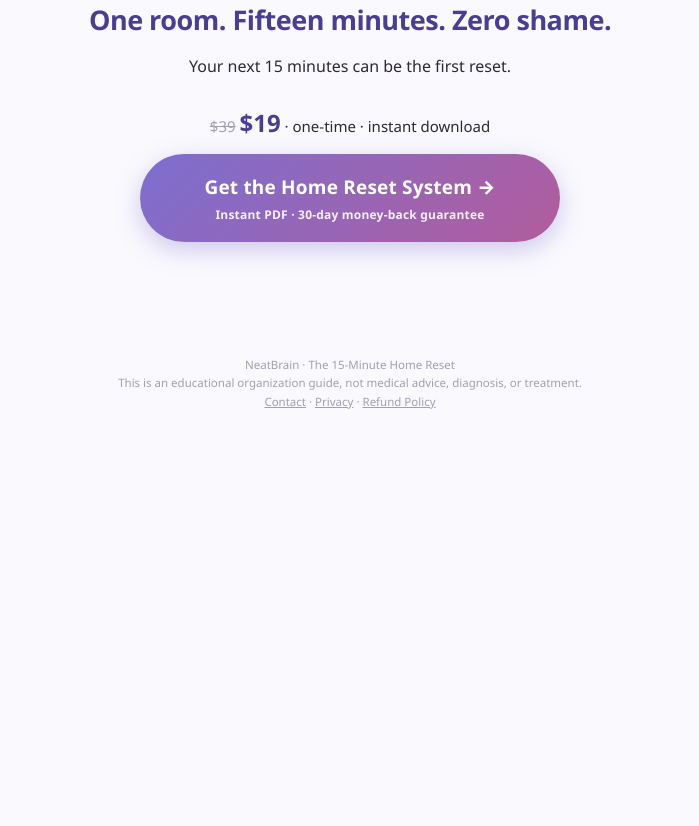
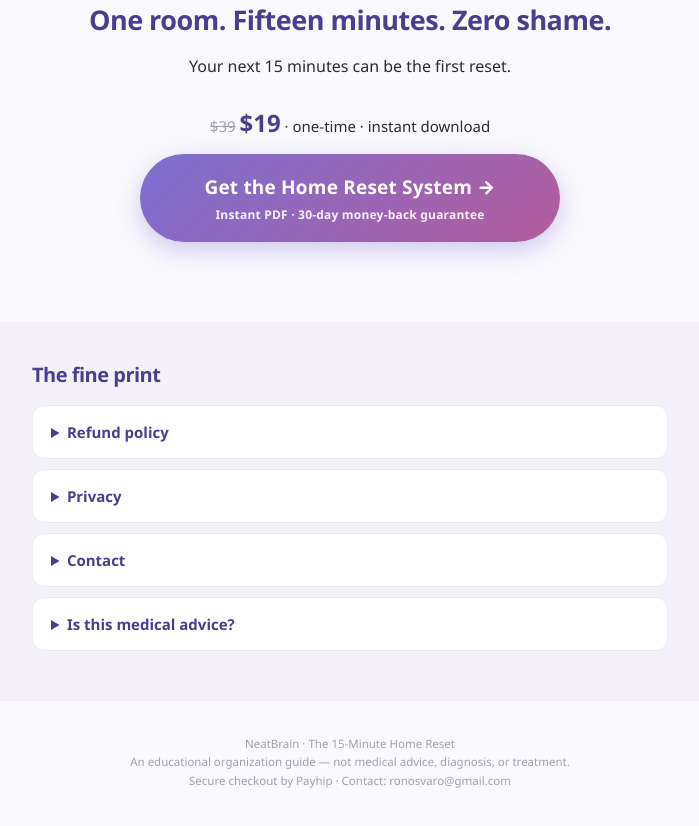
Before and after one commit to ronosvaro-tech/neatbrain-landing, a plain HTML site: page index.html in a window 1280 px wide. Shown: the part 3330-4156 px from the top of the page, without its empty margins (290-989 px from the left). Before the commit the page ends 3831 px from the top, so only its background shows below. Drawn offline with Linux system fonts and the light colour scheme.

Commit message:
add refund/privacy/contact policies, remove stale build comment
Co-Authored-By: Claude Fable 5 <noreply@anthropic.com>

```diff
--- a/index.html
+++ b/index.html
@@ -49,7 +49,6 @@
     <h1>Stop trying to<br>"clean the house."</h1>
     <p class="lead">Reset one room in 15 minutes — with a 5-step system that removes every decision from cleaning. Built for brains where starting is the hard part.</p>
     <div class="price"><s>$39</s> <b>$19</b> · instant download</div>
-    <!-- ►► PASTE YOUR PAYHIP / GUMROAD CHECKOUT LINK IN THE TWO href="https://payhip.com/b/AIJw1" SPOTS ◄◄ -->
     <a class="btn" href="https://payhip.com/b/AIJw1" id="cta-top">Get the Home Reset System →<small>PDF + printable room cards · yours forever</small></a>
     <div class="sub" style="color:rgba(255,255,255,.85)">Instant delivery · 30-day money-back guarantee</div>
   </div>
@@ -130,11 +129,21 @@
   </div>
 </section>
 
+<section class="band" style="padding:40px 0;">
+  <div class="wrap faq">
+    <h2 style="font-size:20px;">The fine print</h2>
+    <details><summary>Refund policy</summary><p>If the system doesn't make starting easier within 30 days of purchase, reply to your receipt email and we refund 100% of what you paid. No forms and no questions. Because the product is a digital download, you keep the file — we'd rather you have it than argue about it.</p></details>
+    <details><summary>Privacy</summary><p>Checkout and payment are handled by Payhip; we never see or store your card details. We collect your email only to deliver the PDF and your receipt. This page uses the Meta pixel to measure whether our ads work — it tells Meta that a visit or a checkout happened, so we can stop paying for ads that don't. You can block it with any tracker blocker and the page still works normally.</p></details>
+    <details><summary>Contact</summary><p>Questions before buying, or a problem after? Email <b>ronosvaro@gmail.com</b> and a human will reply. Your purchase receipt also contains this address.</p></details>
+    <details><summary>Is this medical advice?</summary><p>No. NeatBrain is a practical organization guide written for how ADHD brains tend to work. It is not medical advice, diagnosis, or treatment, and it is not a substitute for care from a qualified professional.</p></details>
+  </div>
+</section>
+
 <footer>
   <div class="wrap">
     NeatBrain · The 15-Minute Home Reset<br>
-    This is an educational organization guide, not medical advice, diagnosis, or treatment.<br>
-    <a href="#" style="color:#a39fb0;">Contact</a> · <a href="#" style="color:#a39fb0;">Privacy</a> · <a href="#" style="color:#a39fb0;">Refund Policy</a>
+    An educational organization guide — not medical advice, diagnosis, or treatment.<br>
+    Secure checkout by Payhip · Contact: ronosvaro@gmail.com
   </div>
 </footer>
 
```
